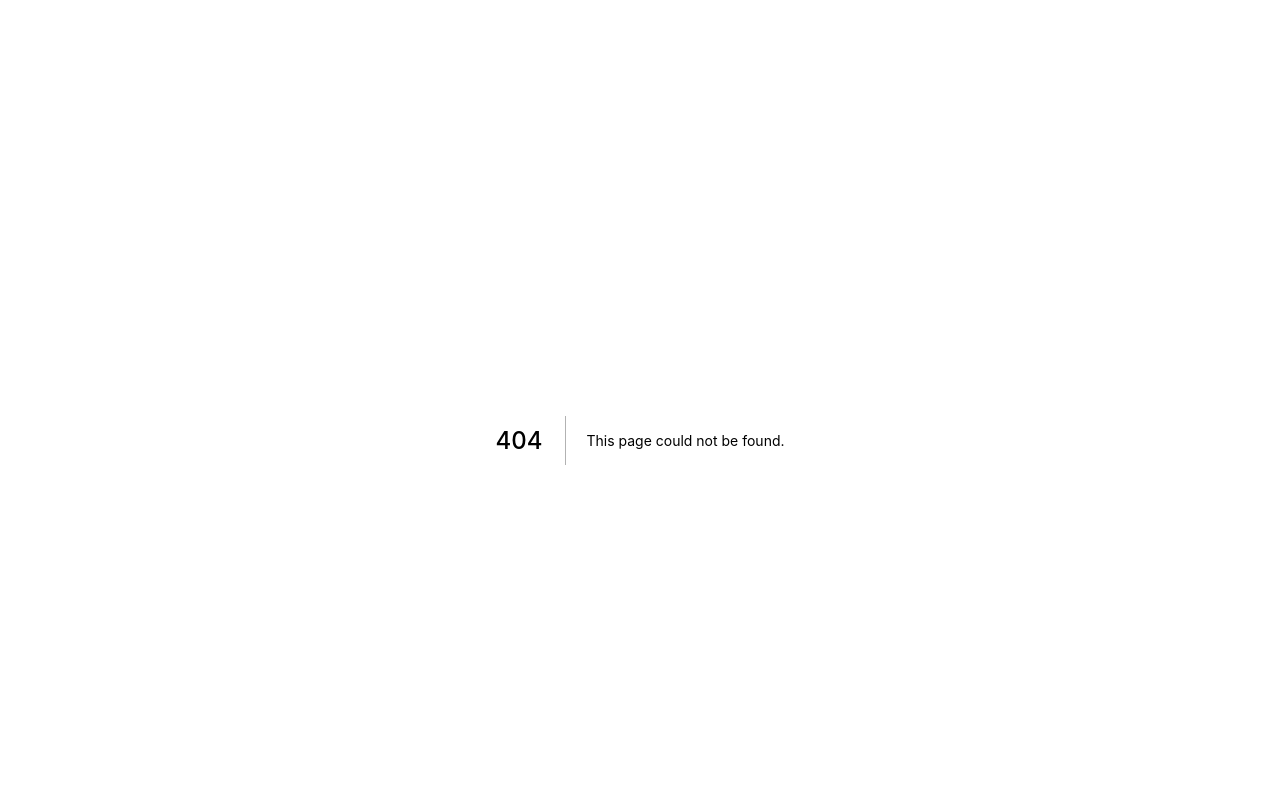
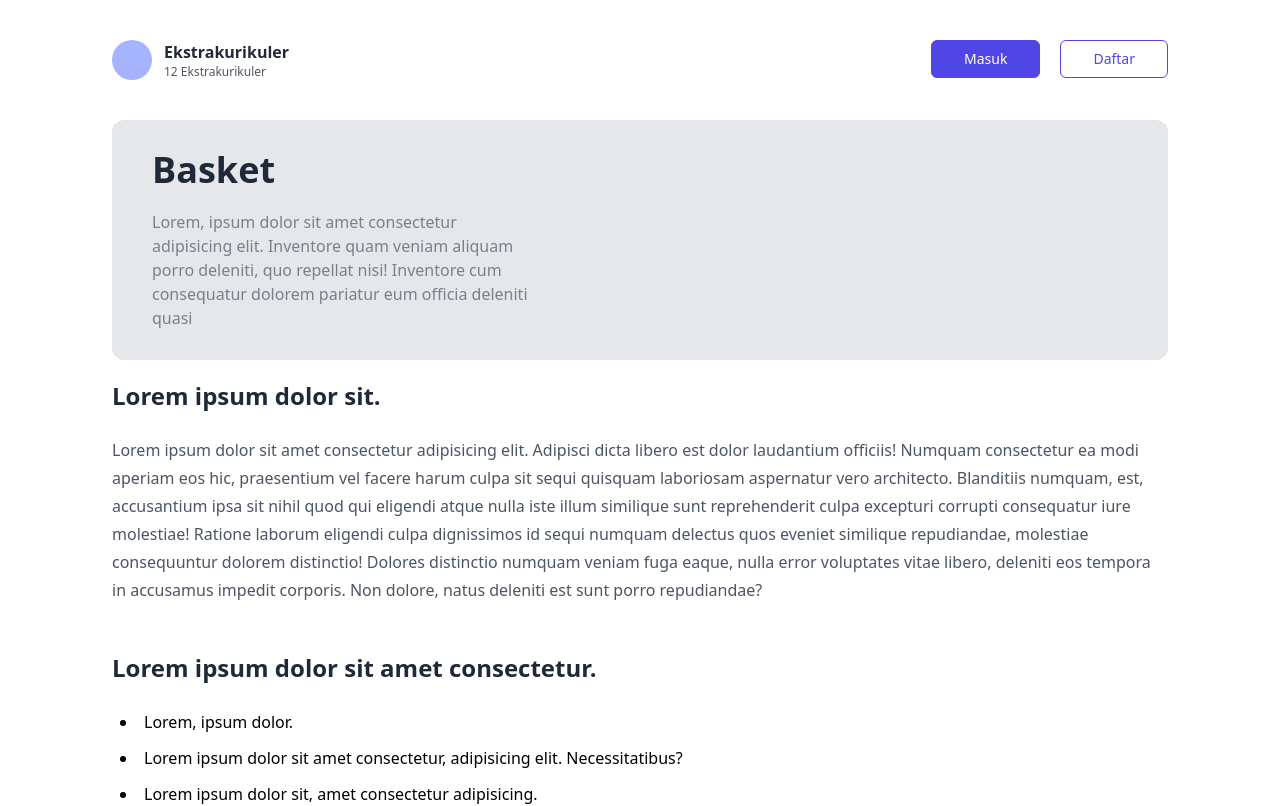
Before and after one commit to ardhptr21/arlubi_seven_project, a Next.js app: page /ekstrakurikuler/1 in a window 1280 px wide. Before the commit this address had no page. Shown: the top 806 px of the page. Built offline with nearby package versions, Linux system fonts and the light colour scheme.

Commit message:
create ec detail page and navbar

```diff
--- a/components/base/Hero.jsx
+++ b/components/base/Hero.jsx
@@ -1,11 +1,17 @@
 import Image from 'next/image';
 
-export default function Hero({ title, detail, image, width, height }) {
+export default function Hero({ title, detail, image, width, height, overlay, ...props }) {
   return (
-    <div className="bg-gray-200 px-10 md:h-60 rounded-xl flex-col md:flex-row overflow-hidden flex justify-between items-center">
+    <div
+      {...props}
+      className="bg-gray-200 relative bg-cover px-10 md:h-60 z-10 rounded-xl flex-col md:flex-row overflow-hidden flex justify-between items-center"
+    >
+      {overlay && <div className="absolute inset-0 bg-black bg-opacity-50 -z-10"></div>}
       <div className="max-w-sm w-full py-10 text-center md:text-left">
-        <h1 className="text-3xl text-gray-800 font-bold">{title}</h1>
-        {detail && <p className="mt-5 font-medium text-gray-600 opacity-70">{detail}</p>}
+        <h1 className={`text-4xl ${overlay ? 'text-white' : 'text-gray-800'} font-bold`}>{title}</h1>
+        {detail && (
+          <p className={`mt-5 font-medium ${overlay ? 'text-gray-200' : 'text-gray-600'}  opacity-70`}>{detail}</p>
+        )}
       </div>
       {image && <Image src={image} alt="hero image" width={width} height={height} />}
     </div>
--- /dev/null
+++ b/components/button/ButtonFill.jsx
@@ -0,0 +1,10 @@
+export default function ButtonFill({ children, ...props }) {
+  return (
+    <button
+      {...props}
+      className="inline-block px-8 py-2 text-sm font-medium text-white bg-indigo-600 border border-indigo-600 rounded-md hover:bg-indigo-800 focus:outline-none focus:ring"
+    >
+      {children}
+    </button>
+  );
+}
--- /dev/null
+++ b/components/button/ButtonOutline.jsx
@@ -0,0 +1,10 @@
+export default function ButtonOutline({ children, ...props }) {
+  return (
+    <button
+      {...props}
+      className="inline-block px-8 py-2 text-sm font-medium text-indigo-600 border border-indigo-600 rounded-md hover:bg-indigo-600 hover:text-white active:bg-indigo-500 focus:outline-none focus:ring"
+    >
+      {children}
+    </button>
+  );
+}
--- /dev/null
+++ b/components/navigation/Navbar.jsx
@@ -0,0 +1,23 @@
+import Section from '../base/Section';
+import ButtonFill from '../button/ButtonFill';
+import ButtonOutline from '../button/ButtonOutline';
+
+export default function Navbar() {
+  return (
+    <Section>
+      <nav className="flex justify-between">
+        <div className="flex items-center gap-3">
+          <div className="h-10 w-10 rounded-full bg-indigo-300"></div>
+          <div>
+            <h2 className="font-bold text-gray-800">Ekstrakurikuler</h2>
+            <p className="text-gray-600 text-xs">12 Ekstrakurikuler</p>
+          </div>
+        </div>
+        <div className="space-x-5">
+          <ButtonFill>Masuk</ButtonFill>
+          <ButtonOutline>Daftar</ButtonOutline>
+        </div>
+      </nav>
+    </Section>
+  );
+}
--- a/package.json
+++ b/package.json
@@ -16,6 +16,7 @@
     "react-dom": "18.2.0"
   },
   "devDependencies": {
+    "@tailwindcss/typography": "^0.5.4",
     "autoprefixer": "^10.4.8",
     "eslint": "8.22.0",
     "eslint-config-next": "12.2.5",
--- a/pages/_app.jsx
+++ b/pages/_app.jsx
@@ -1,10 +1,16 @@
+import Navbar from '@/components/navigation/Navbar';
 import '../styles/globals.css';
 
 function App({ Component, pageProps }) {
   return (
-    <main className="py-10">
-      <Component {...pageProps} />
-    </main>
+    <>
+      <header className="mt-10">
+        <Navbar />
+      </header>
+      <main className="py-10">
+        <Component {...pageProps} />
+      </main>
+    </>
   );
 }
 
--- /dev/null
+++ b/pages/ekstrakurikuler/[slug].jsx
@@ -0,0 +1,44 @@
+import Hero from '@/components/base/Hero';
+import Section from '@/components/base/Section';
+
+export default function DetailEkstrakurikuler() {
+  return (
+    <>
+      <Section>
+        <Hero
+          title="Basket"
+          detail="Lorem, ipsum dolor sit amet consectetur adipisicing elit. Inventore quam veniam aliquam porro deleniti, quo repellat nisi! Inventore cum consequatur dolorem pariatur eum officia deleniti quasi"
+        />
+      </Section>
+
+      <Section className="mt-5 prose-base prose-ul:list-disc prose-ol:list-decimal prose-headings:font-bold prose-headings:text-gray-800 prose-p:text-gray-600">
+        <h2>Lorem ipsum dolor sit.</h2>
+        <p>
+          Lorem ipsum dolor sit amet consectetur adipisicing elit. Adipisci dicta libero est dolor laudantium officiis!
+          Numquam consectetur ea modi aperiam eos hic, praesentium vel facere harum culpa sit sequi quisquam laboriosam
+          aspernatur vero architecto. Blanditiis numquam, est, accusantium ipsa sit nihil quod qui eligendi atque nulla
+          iste illum similique sunt reprehenderit culpa excepturi corrupti consequatur iure molestiae! Ratione laborum
+          eligendi culpa dignissimos id sequi numquam delectus quos eveniet similique repudiandae, molestiae
+          consequuntur dolorem distinctio! Dolores distinctio numquam veniam fuga eaque, nulla error voluptates vitae
+          libero, deleniti eos tempora in accusamus impedit corporis. Non dolore, natus deleniti est sunt porro
+          repudiandae?
+        </p>
+        <h2>Lorem ipsum dolor sit amet consectetur.</h2>
+        <ul>
+          <li>Lorem, ipsum dolor.</li>
+          <li>Lorem ipsum dolor sit amet consectetur, adipisicing elit. Necessitatibus?</li>
+          <li>Lorem ipsum dolor sit, amet consectetur adipisicing.</li>
+        </ul>
+        <h2>Lorem ipsum dolor sit amet.</h2>
+        <ol>
+          <li>Lorem ipsum dolor sit amet consectetur adipisicing elit. Ullam, ipsa?</li>
+          <li>
+            Lorem ipsum dolor sit amet consectetur, adipisicing elit. Eaque quaerat facilis voluptatem fuga molestiae
+            odio dolorum magnam soluta quibusdam impedit animi, sapiente distinctio incidunt. Reiciendis, animi esse.
+            Reprehenderit, error voluptatum!
+          </li>
+        </ol>
+      </Section>
+    </>
+  );
+}
--- a/tailwind.config.js
+++ b/tailwind.config.js
@@ -2,7 +2,15 @@
 module.exports = {
   content: ['./pages/**/*.{js,jsx}', './components/**/*.{js,jsx}'],
   theme: {
-    extend: {},
+    extend: {
+      typography: {
+        DEFAULT: {
+          css: {
+            maxWidth: null,
+          },
+        },
+      },
+    },
   },
-  plugins: [],
+  plugins: [require('@tailwindcss/typography')],
 };
```
Also changed, not shown: 1 other file (tests, documents, lock files or other folders).
